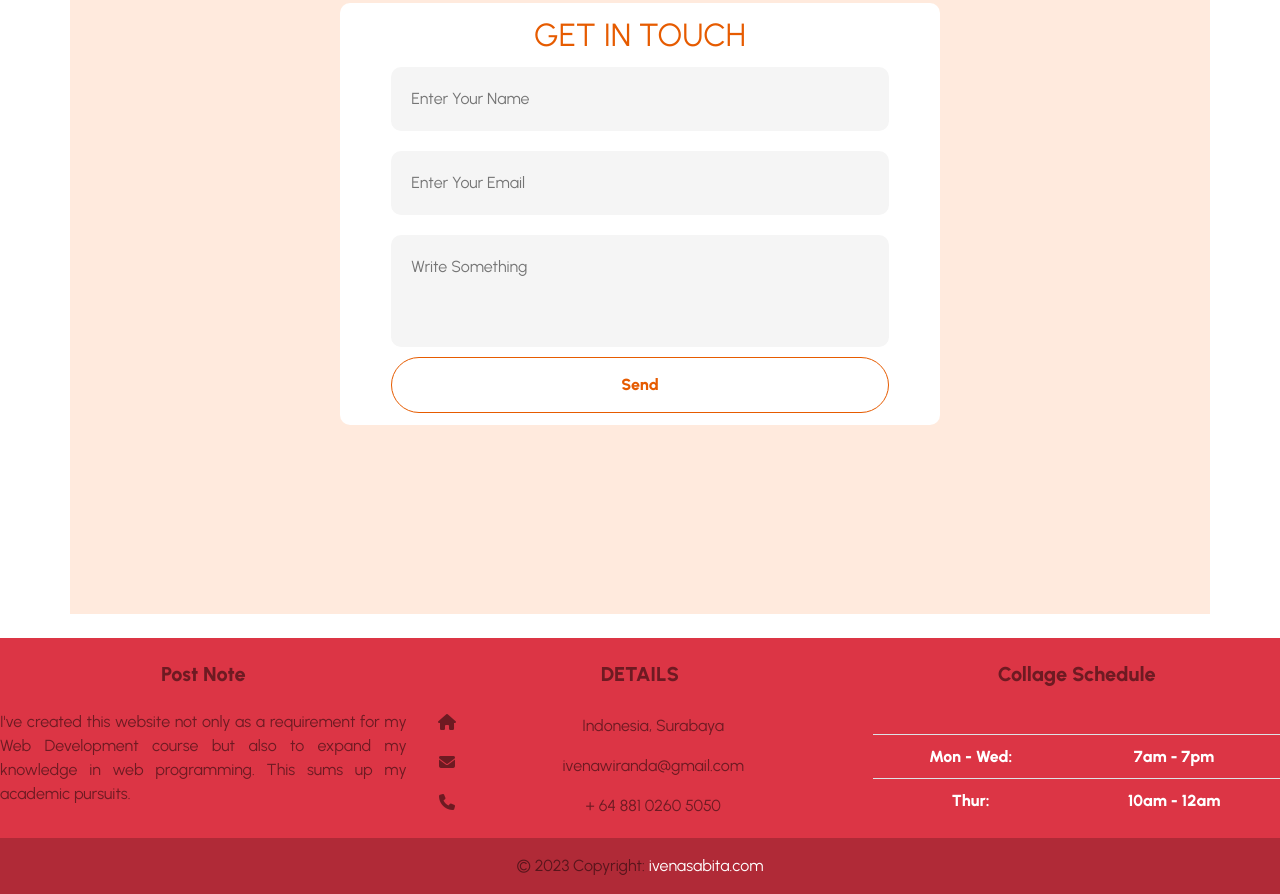
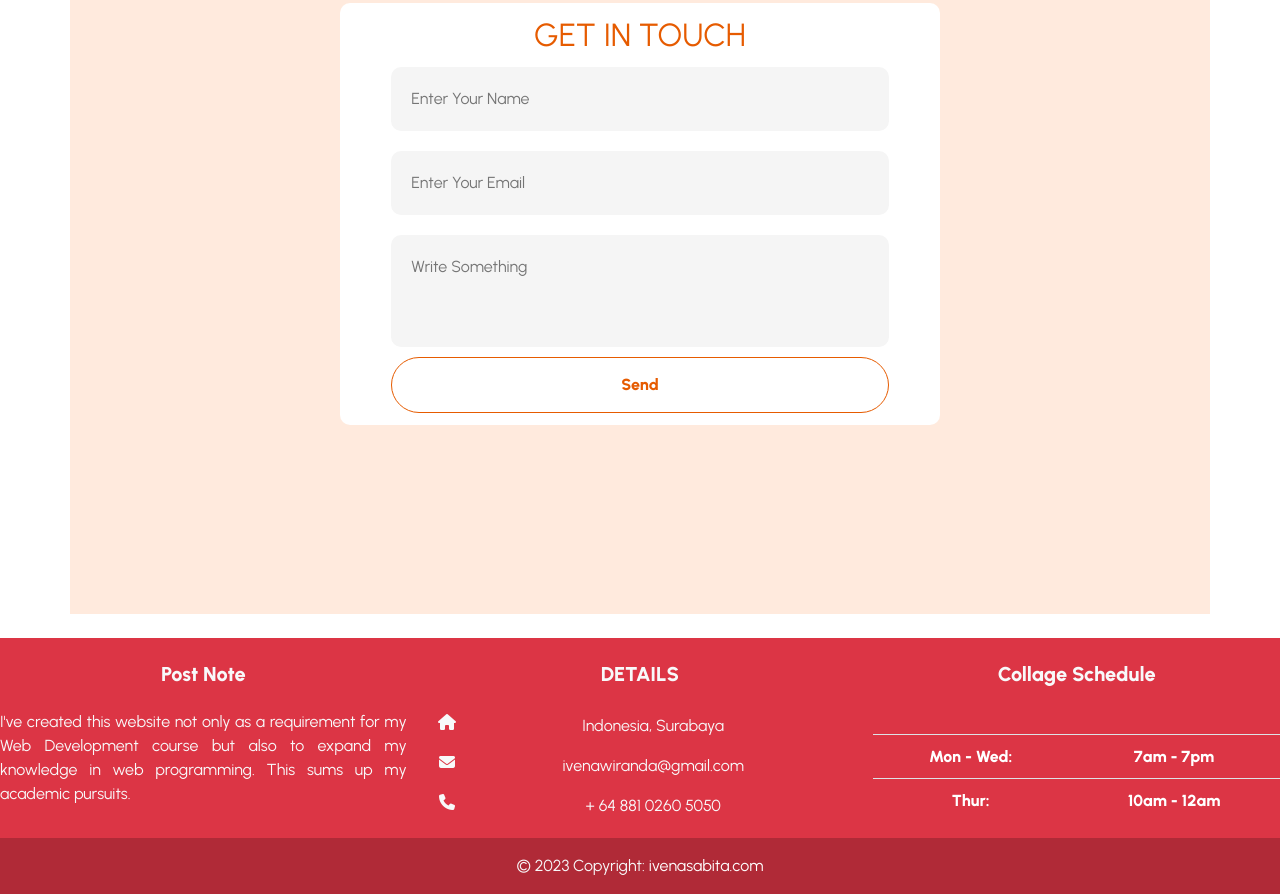
Before and after one commit to IvenaSabita/IvenaSabita.github.io, a plain HTML site: page index.html in a window 1280 px wide. Shown: the part 6153-7047 px from the top of the page. Drawn offline with nearby package versions, Linux system fonts and the light colour scheme.

Commit message:
Update index.html

```diff
--- a/index.html
+++ b/index.html
@@ -477,7 +477,7 @@
 
 <div>
 
-  <footer class="text-black-50 text-center text-lg-start bg-danger">
+  <footer class="text-light text-center text-lg-start bg-danger">
   <div>
     <!--Grid row-->
     <div class="row mt-4">
```
